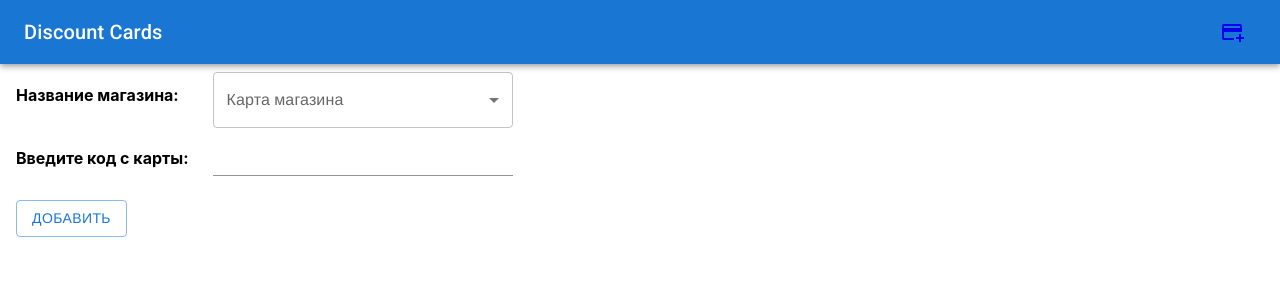
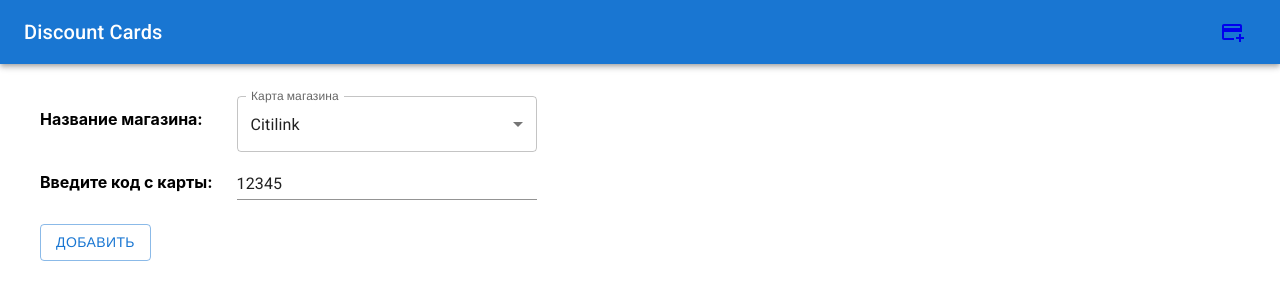
Before and after one commit to AntonPutin96/discount-cards, a React (Create React App) app: page /addNewCard in a window 1280 px wide. Shown: the top 300 px of the page. Built offline with nearby package versions, Linux system fonts and the light colour scheme; a web font is replaced by a local one.

Commit message:
added form

```diff
--- /dev/null
+++ b/src/constants/index.ts
@@ -0,0 +1,12 @@
+export const LS_KEY = 'state';
+
+export const SHOPS = [
+  { id: 'shop_1', name: 'Citilink', code: 'code128' },
+  { id: 'shop_2', name: 'Магнит', code: 'code128' },
+  { id: 'shop_3', name: 'Пятёрочка', code: 'code128' }
+];
+
+export const DEFAULT_CARDS = [
+  { shopId: 'shop_1', code: '0123456789' },
+  { shopId: 'shop_2', code: '9876543210' }
+];
--- a/src/hooks/useIndexedDB.ts
+++ b/src/hooks/useIndexedDB.ts
@@ -1,5 +1,5 @@
-import { useState, useEffect, SetStateAction, useRef } from 'react';
-import { set, get } from 'idb-keyval';
+import { SetStateAction, useEffect, useRef, useState } from 'react';
+import { get, set } from 'idb-keyval';
 
 const useIndexedDB = <T>(
   key: string,
--- /dev/null
+++ b/src/logic/index.ts
@@ -0,0 +1,4 @@
+import { SHOPS } from '../constants';
+
+export const getShopNameById = (shopId: string) =>
+  SHOPS.find((shop) => shop.id === shopId)?.name ?? '';
--- a/src/pages/CardsPage/index.tsx
+++ b/src/pages/CardsPage/index.tsx
@@ -4,37 +4,32 @@ import Card from '../../components/Card';
 import BwipWrapper from '../../components/BwipWrapper';
 import Modal from '../../components/Modal';
 import classes from './cardsPage.module.css';
-
-const LS_KEY = 'state';
-
-type CardType = {
-  title: string;
-  text: string;
-};
-
-const defaultCards = [
-  { title: 'Ситилинк', text: '0123456789' },
-  { title: 'Магнит', text: '9876543210' }
-];
+import { DEFAULT_CARDS, LS_KEY } from '../../constants';
+import { CardType } from '../../types';
+import { getShopNameById } from '../../logic';
 
 const CardsPage = () => {
-  const [state] = useIndexedDB<Array<CardType>>(LS_KEY, defaultCards);
+  const [state] = useIndexedDB<Array<CardType>>(LS_KEY, DEFAULT_CARDS);
   const [openModal, setOpenModal] = useState(false);
   const activeCode = useRef<string | null>(null);
   document.title = 'Скидочные карты';
 
   const closeModalHandler = () => setOpenModal(false);
 
-  const cardClickHandler = (text: string) => {
-    activeCode.current = text;
+  const cardClickHandler = (code: string) => {
+    activeCode.current = code;
     setOpenModal(true);
   };
 
   return (
     <>
       <div className={classes.wrapper}>
-        {state?.map(({ title, text }) => (
-          <Card title={title} onClick={() => cardClickHandler(text)} />
+        {state?.map(({ shopId, code }) => (
+          <Card
+            key={`${shopId}_${code}`}
+            title={getShopNameById(shopId)}
+            onClick={() => cardClickHandler(code)}
+          />
         ))}
       </div>
       <Modal open={openModal} onClose={closeModalHandler}>
--- a/src/pages/NewCardAddPage/index.tsx
+++ b/src/pages/NewCardAddPage/index.tsx
@@ -1,4 +1,4 @@
-import React from 'react';
+import React, { ChangeEvent, useState } from 'react';
 import Box from '@mui/material/Box';
 import InputLabel from '@mui/material/InputLabel';
 import MenuItem from '@mui/material/MenuItem';
@@ -6,17 +6,33 @@ import FormControl from '@mui/material/FormControl';
 import Select, { SelectChangeEvent } from '@mui/material/Select';
 import Input from '@mui/material/Input';
 import Button from '@mui/material/Button';
+import { useNavigate } from 'react-router-dom';
 import classes from './newCard.module.css';
+import useIndexedDB from '../../hooks/useIndexedDB';
+import { DEFAULT_CARDS, LS_KEY, SHOPS } from '../../constants';
+import { CardType } from '../../types';
 
-export default function BasicSelect() {
-  const [code, setCode] = React.useState('');
+const NewCardAddPage = () => {
+  const [shopId, setShopId] = useState(SHOPS[0].id);
+  const [code, setCode] = useState('12345');
+  const [, setState] = useIndexedDB<Array<CardType>>(LS_KEY, DEFAULT_CARDS);
+  const navigate = useNavigate();
 
-  const handleChange = (event: SelectChangeEvent) => {
-    setCode(event.target.value as string);
+  const selectChangeHandler = (e: SelectChangeEvent) => {
+    setShopId(e.target.value);
+  };
+
+  const inputChangeHandler = (e: ChangeEvent<HTMLInputElement>) => {
+    setCode(e.target.value);
+  };
+
+  const addClickHandler = () => {
+    setState((prevState) => [...prevState, { shopId, code }]);
+    setTimeout(() => navigate('/'), 0);
   };
 
   return (
-    <div>
+    <div className={classes.cardPageWrapper}>
       <div className={classes.cardPage}>
         <div className={classes.title}>
           <h4>Название магазина:</h4>
@@ -31,30 +47,32 @@ export default function BasicSelect() {
               <Select
                 labelId='demo-simple-select-label'
                 id='demo-simple-select'
-                value={code}
+                value={shopId}
                 label='Карта магазина'
-                onChange={handleChange}
+                onChange={selectChangeHandler}
               >
-                <MenuItem value='code128'>Новый</MenuItem>
-                <MenuItem value='code128'>Citilink</MenuItem>
-                <MenuItem value='code01'>Twenty</MenuItem>
-                <MenuItem value='code02'>Thirty</MenuItem>
+                {SHOPS.map(({ id, name }) => (
+                  <MenuItem key={id} value={id}>
+                    {name}
+                  </MenuItem>
+                ))}
               </Select>
             </FormControl>
           </Box>
           <Box sx={{ m: 1, minWidth: 300 }}>
             <FormControl fullWidth>
-              <Input />
+              <Input value={code} onChange={inputChangeHandler} />
             </FormControl>
           </Box>
         </div>
       </div>
       <div className={classes.content}>
-        <Button variant='outlined'>Добавить</Button>
-        <h6>{code}</h6>
+        <Button variant='outlined' onClick={addClickHandler}>
+          Добавить
+        </Button>
       </div>
     </div>
   );
-}
+};
 
-// export default NewCardAddPage;
+export default NewCardAddPage;
--- a/src/pages/NewCardAddPage/newCard.module.css
+++ b/src/pages/NewCardAddPage/newCard.module.css
@@ -1,3 +1,7 @@
+.cardPageWrapper {
+    padding: 24px;
+}
+
 .сardPage {
     display: flex;
     flex-direction: row;
--- /dev/null
+++ b/src/types/index.ts
@@ -0,0 +1,4 @@
+export type CardType = {
+  shopId: string;
+  code: string;
+};
```
Also changed, not shown: .eslintrc.json. Lines whose indentation alone changed are shown as unchanged.
